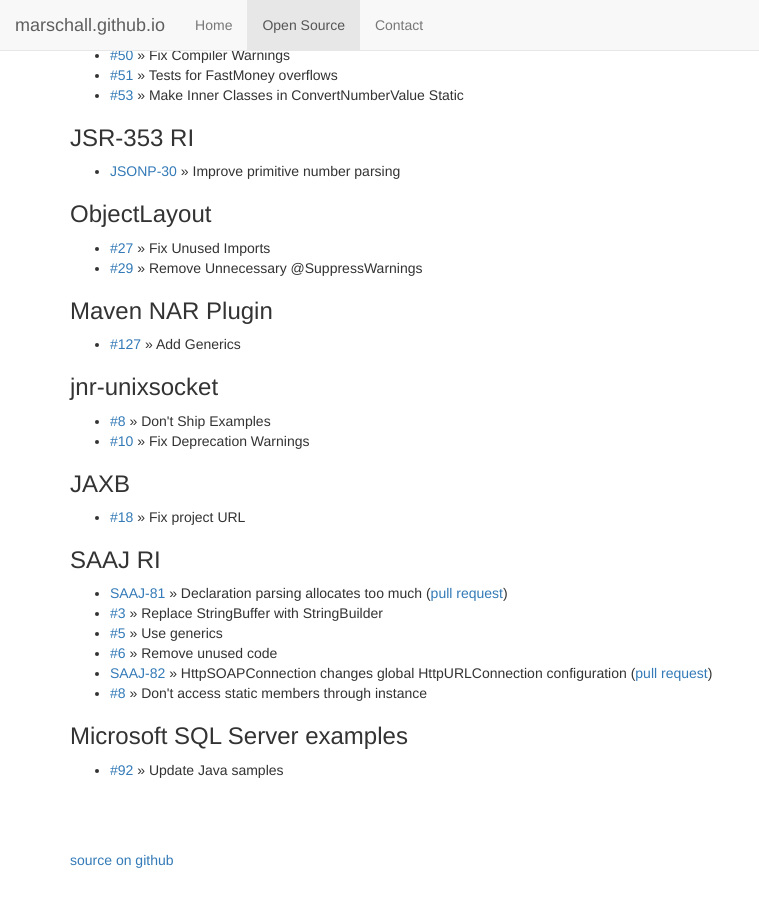
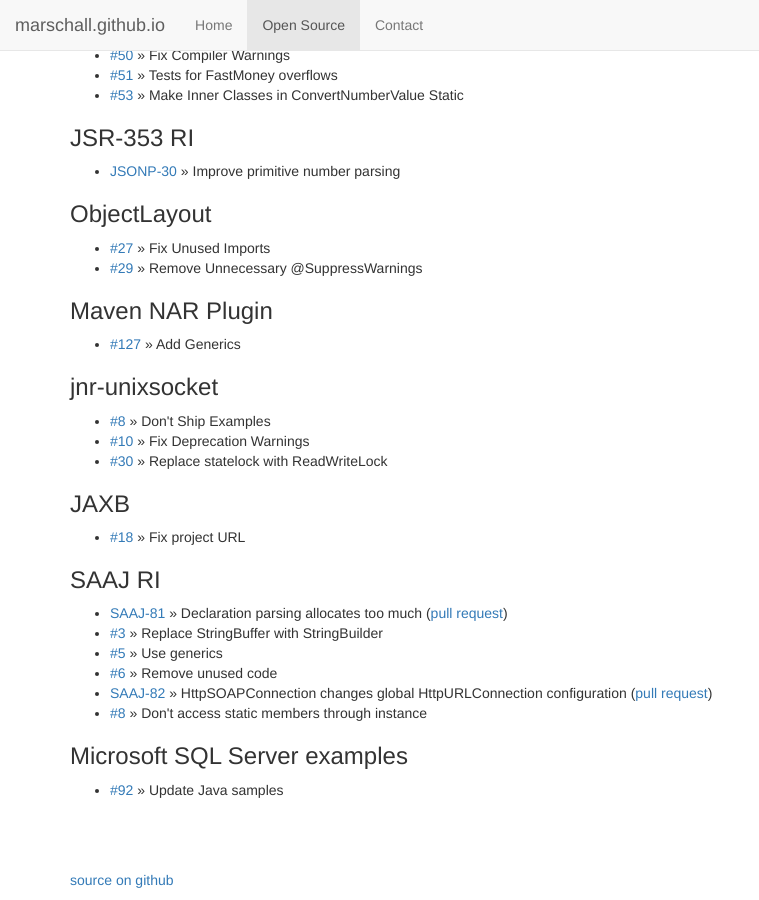
Before and after one commit to marschall/marschall.github.com, a Jekyll site: the page built from open-source.html, in a window 1280 px wide and 900 px high, scrolled down 5343 px. Shown: the whole window, without its empty margins (0-759 px from the left). Built offline with Jekyll 4.4.1, drawn with Linux system fonts in a browser that asks for light colours.

Commit message:
add jnr-unixsocket#30

```diff
--- a/open-source.html
+++ b/open-source.html
@@ -347,6 +347,7 @@
 <ul>
   <li><a href="https://github.com/jnr/jnr-unixsocket/pull/8">#8</a> &raquo; Don't Ship Examples</li>
   <li><a href="https://github.com/jnr/jnr-unixsocket/pull/10">#10</a> &raquo; Fix Deprecation Warnings</li>
+  <li><a href="https://github.com/jnr/jnr-unixsocket/pull/30">#30</a> &raquo; Replace statelock with ReadWriteLock</li>
 </ul>
 <h3>JAXB</h3>
 <ul>
```
